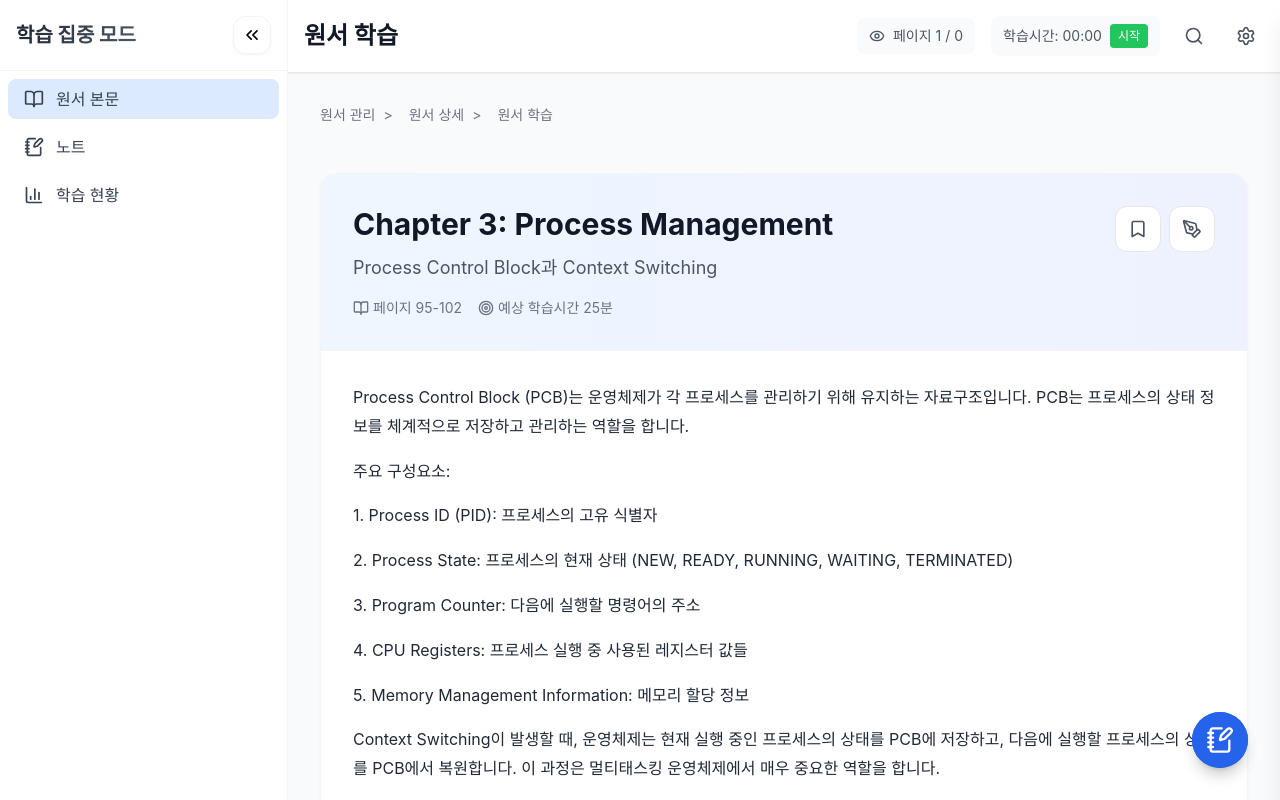
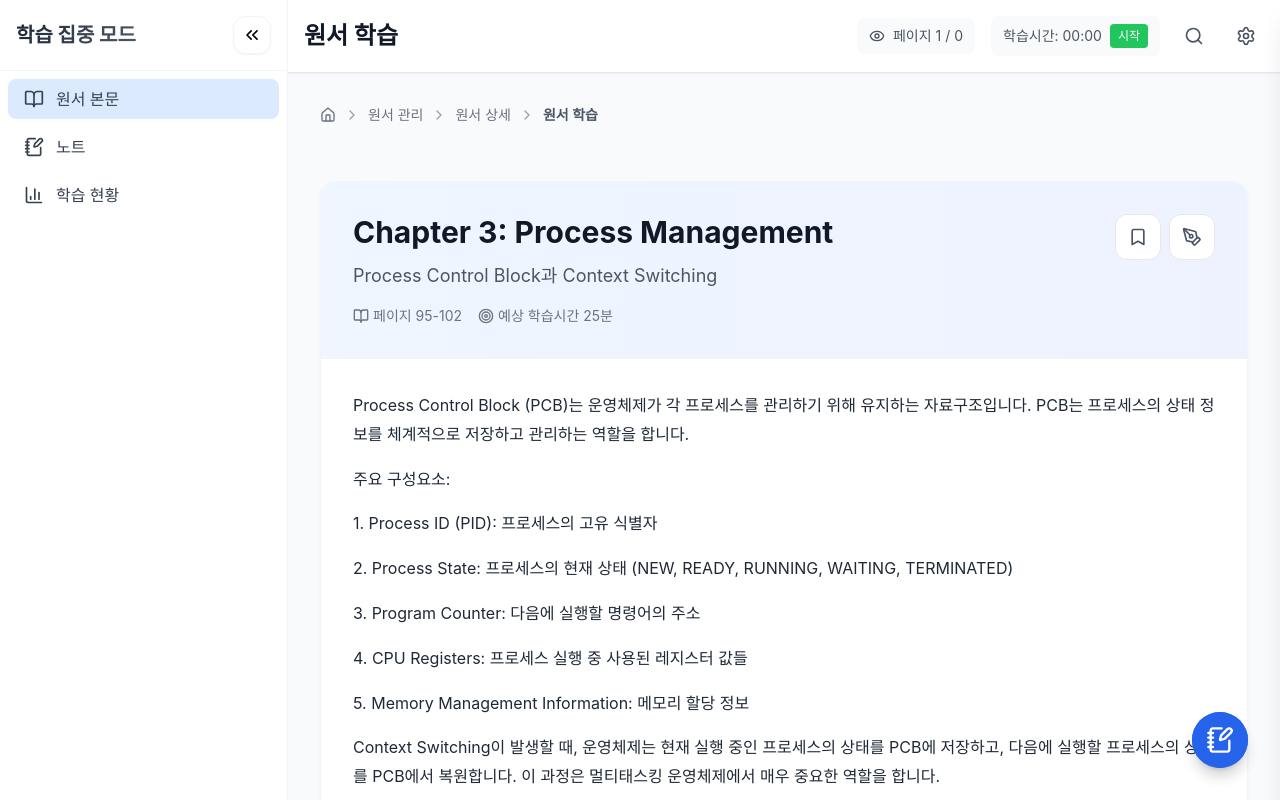
Before and after one commit to Codgm/slacko, a React (Create React App) app: page /textbook/1/study in a window 1280 px wide. Built offline with nearby package versions, Linux system fonts and the light colour scheme.

Commit message:
Refactor -  "랜더링 오류들 수정"

```diff
--- a/src/components/Layout.js
+++ b/src/components/Layout.js
@@ -150,7 +150,7 @@ const Layout = () => {
       {/* 메인 컨텐츠 */}
       <div className="flex-1 flex flex-col min-h-0">
         <div className="flex-1 min-h-0 overflow-y-auto">
-          <Outlet context={{ activeView }} />
+          <Outlet context={{ activeView }} key={location.pathname} />
         </div>
       </div>
     </div>
--- a/src/components/common/Breadcrumb.js
+++ b/src/components/common/Breadcrumb.js
@@ -1,61 +1,84 @@
-import { Link, useLocation, matchPath } from 'react-router-dom';
-
-const pathMap = [
-  { path: '/textbook', label: '원서 관리' },
-  { path: '/textbook/:id', label: '원서 상세' },
-  { path: '/textbook/:id/study', label: '원서 학습' },
-];
-
-function extractIdFromPath(pathname) {
-  const match = pathname.match(/\/textbook\/(\w+)/);
-  return match ? match[1] : null;
-}
-
-function getBreadcrumbs(pathname, bookTitle) {
-  const crumbs = [];
-  for (const map of pathMap) {
-    const match = matchPath({ path: map.path, end: false }, pathname);
-    if (match) {
-      let url = map.path;
-      if (map.path.includes(':id') && match.params.id) {
-        url = map.path.replace(':id', match.params.id);
-      }
-      let label = map.label;
-      // 원서 상세와 원서 학습에 원서 이름 반영
-      if (map.path === '/textbook/:id' && bookTitle) {
-        label = `${bookTitle} 상세`;
-      }
-      if (map.path === '/textbook/:id/study' && bookTitle) {
-        label = `${bookTitle} 학습`;
-      }
-      crumbs.push({ label, to: url });
-    }
-  }
-  return crumbs;
-}
+import React from 'react';
+import { useLocation, useNavigate } from 'react-router-dom';
+import { ChevronRight, Home } from 'lucide-react';
 
 const Breadcrumb = () => {
   const location = useLocation();
-  // 원서 이름은 location.state?.title → localStorage 순서로 시도
-  let bookTitle = location.state?.title;
-  if (!bookTitle) {
-    const id = extractIdFromPath(location.pathname);
-    if (id) {
-      bookTitle = localStorage.getItem(`book-title-${id}`) || '';
+  const navigate = useNavigate();
+  const { textbookTitle } = location.state || {};
+  const pathnames = location.pathname.split('/').filter((x) => x);
+
+  const handleNavigate = (path) => {
+    navigate(path, { state: location.state });
+  };
+
+  const generateCrumbs = () => {
+    const homeCrumb = (
+      <li key="home">
+        <button type="button" onClick={() => handleNavigate('/dashboard')} className="text-gray-500 hover:text-indigo-600 flex items-center">
+          <Home className="h-4 w-4" />
+          <span className="sr-only">Home</span>
+        </button>
+      </li>
+    );
+
+    const crumbs = [homeCrumb];
+
+    if (pathnames[0] === 'textbook') {
+      const textbookManagementPath = '/textbook';
+      const isCurrentPage = pathnames.length === 1;
+
+      crumbs.push(<li key="separator-textbook" className="flex items-center"><ChevronRight className="h-4 w-4 text-gray-400 mx-2" /></li>);
+      crumbs.push(
+        <li key="textbook-management">
+          {isCurrentPage ? (
+            <span className="font-semibold text-gray-600">원서 관리</span>
+          ) : (
+            <button type="button" onClick={() => handleNavigate(textbookManagementPath)} className="text-gray-500 hover:text-indigo-600">
+              원서 관리
+            </button>
+          )}
+        </li>
+      );
     }
-  }
-  const crumbs = getBreadcrumbs(location.pathname, bookTitle);
-  if (crumbs.length === 0) return null;
+
+    if (pathnames.length >= 2 && pathnames[0] === 'textbook' && !isNaN(Number(pathnames[1]))) {
+      const textbookId = pathnames[1];
+      const textbookDetailPath = `/textbook/${textbookId}`;
+      const isCurrentPage = pathnames.length === 2;
+      const detailText = textbookTitle ? `${textbookTitle} 상세` : '원서 상세';
+
+      crumbs.push(<li key="separator-detail" className="flex items-center"><ChevronRight className="h-4 w-4 text-gray-400 mx-2" /></li>);
+      crumbs.push(
+        <li key="textbook-detail">
+          {isCurrentPage ? (
+            <span className="font-semibold text-gray-600">{detailText}</span>
+          ) : (
+            <button type="button" onClick={() => handleNavigate(textbookDetailPath)} className="text-gray-500 hover:text-indigo-600">
+              {detailText}
+            </button>
+          )}
+        </li>
+      );
+    }
+
+    if (pathnames.length === 3 && pathnames[2] === 'study') {
+      crumbs.push(<li key="separator-study" className="flex items-center"><ChevronRight className="h-4 w-4 text-gray-400 mx-2" /></li>);
+      crumbs.push(
+        <li key="textbook-study" className="font-semibold text-gray-600">
+          원서 학습
+        </li>
+      );
+    }
+
+    return crumbs;
+  };
+
   return (
-    <nav className="flex items-center text-sm text-gray-500 space-x-2 mb-4" aria-label="Breadcrumb">
-      {crumbs.map((crumb, idx) => (
-        <span key={crumb.to} className="flex items-center">
-          <Link to={crumb.to} className="hover:underline hover:text-blue-600 transition-colors">
-            {crumb.label}
-          </Link>
-          {idx < crumbs.length - 1 && <span className="mx-2">&gt;</span>}
-        </span>
-      ))}
+    <nav className="mb-6" aria-label="Breadcrumb">
+      <ol className="list-none p-0 flex items-center text-sm">
+        {generateCrumbs()}
+      </ol>
     </nav>
   );
 };
--- a/src/pages/TextbookDetail/index.js
+++ b/src/pages/TextbookDetail/index.js
@@ -1,6 +1,7 @@
 import Breadcrumb from '../../components/common/Breadcrumb';
 import WeeklyProgress from '../../components/common/WeeklyProgress';
 import { useParams, useNavigate } from 'react-router-dom';
+import { Play } from 'lucide-react';
 
 // 원서 상세 페이지
 const TextbookDetailPage = () => {
@@ -8,7 +9,7 @@ const TextbookDetailPage = () => {
   const navigate = useNavigate();
 
   const handleStartStudy = () => {
-    navigate(`/textbook/${id}/study`);
+    navigate(`/textbook/${id}/study`, { state: { textbookTitle: textbook.title } });
   };
 
   const textbook = {
--- a/src/pages/TextbookStudy/index.js
+++ b/src/pages/TextbookStudy/index.js
@@ -1,5 +1,5 @@
 import React, { useState, useEffect } from 'react';
-import { useOutletContext, useParams } from 'react-router-dom';
+import { useOutletContext, useParams, useLocation } from 'react-router-dom';
 import { Search, Settings, NotebookPen, X, MessageSquare, Eye } from 'lucide-react';
 import Breadcrumb from '../../components/common/Breadcrumb';
 import TextbookContentView from '../../components/textbook/TextbookContentView';
@@ -8,7 +8,10 @@ import StudyProgressView from '../../components/textbook/StudyProgressView';
 
 const TextbookStudyPage = () => {
   const { id } = useParams();
-  const { activeView } = useOutletContext();
+  const location = useLocation();
+  const context = useOutletContext();
+  const activeView = context ? context.activeView : 'content';
+  const { textbookTitle } = location.state || {}; // 상세 페이지에서 전달받은 제목
 
   // 원서 객체 상태
   const [book, setBook] = useState(null);
@@ -29,7 +32,6 @@ const TextbookStudyPage = () => {
   const [highlightColor, setHighlightColor] = useState('bg-yellow-200');
   const [isStudying, setIsStudying] = useState(false);
   const [isNotePanelVisible, setIsNotePanelVisible] = useState(false);
-  const [hoveredHighlightId, setHoveredHighlightId] = useState(null);
 
   const textbookContent = `Process Control Block (PCB)는 운영체제가 각 프로세스를 관리하기 위해 유지하는 자료구조입니다. PCB는 프로세스의 상태 정보를 체계적으로 저장하고 관리하는 역할을 합니다.
 
@@ -74,12 +76,12 @@ Context Switching이 발생할 때, 운영체제는 현재 실행 중인 프로
       })) : []);
       setStudyTimer(found.studyTime || 0);
     }
-  }, [id, book]);
+  }, [id]);
 
   // highlights -> allNotes 동기화 (노트 패널/뷰용 데이터)
   useEffect(() => {
     const notesFromHighlights = highlights
-      .filter(h => h.note)
+      .filter(h => h.note && h.note.trim() !== '') // 빈 노트 필터링
       .map(h => ({
         id: h.id,
         title: h.text,
@@ -96,15 +98,15 @@ Context Switching이 발생할 때, 운영체제는 현재 실행 중인 프로
 
   // 주요 데이터 변경 시 localStorage 업데이트
   useEffect(() => {
-    if (!book) return;
+    if (!book || !id) return;
+
     const books = JSON.parse(localStorage.getItem('textbooks') || '[]');
     const idx = books.findIndex(b => String(b.id) === String(id));
     if (idx !== -1) {
-      books[idx] = {
+      const updatedBook = {
         ...books[idx],
         currentPage,
         plan,
-        // highlights를 notes 형식으로 변환하여 저장
         notes: highlights.map(h => ({
           id: h.id,
           title: h.text,
@@ -114,14 +116,15 @@ Context Switching이 발생할 때, 운영체제는 현재 실행 중인 프로
           createdAt: h.createdAt,
           updatedAt: h.updatedAt,
           type: h.type,
-          tags: h.tags
+          tags: h.tags,
         })),
-        studyTime: studyTimer
+        studyTime: studyTimer,
       };
+
+      books[idx] = updatedBook;
       localStorage.setItem('textbooks', JSON.stringify(books));
-      setBook(books[idx]); // 로컬 book 상태도 동기화
     }
-  }, [currentPage, plan, highlights, studyTimer]);
+  }, [currentPage, plan, highlights, studyTimer, id]); // book 제외하여 무한루프 방지
 
   useEffect(() => {
     let interval;
@@ -131,7 +134,7 @@ Context Switching이 발생할 때, 운영체제는 현재 실행 중인 프로
       }, 1000);
     }
     return () => clearInterval(interval);
-  }, [isStudying]);
+  }, [isStudying, book]);
 
   const formatTime = (seconds) => {
     const mins = Math.floor(seconds / 60);
@@ -162,78 +165,73 @@ Context Switching이 발생할 때, 운영체제는 현재 실행 중인 프로
   };
 
   const handleAddNote = () => {
-    setShowQuickActions(false);
     setShowNoteDialog(true);
   };
 
   const handleOpenNotePanel = () => {
+    // 그냥 패널만 열 때는 selectedText가 없을 수 있음
+    // 텍스트 선택 후 '노트 추가' 액션을 통해 열 때는 selectedText가 있음
+    setIsNotePanelVisible(true);
     setShowQuickActions(false);
-    setIsNotePanelVisible(true);
   };
 
-  const handleHighlightMouseEnter = (highlight) => {
-    setHoveredHighlightId(highlight.id);
+  const handleHighlightClick = (highlightId) => {
+    console.log('Clicked on highlight:', highlightId);
+    // 향후 하이라이트 클릭 시 노트 패널의 해당 노트로 스크롤하는 등의 기능 추가 가능
   };
 
-  const handleHighlightMouseLeave = () => {
-    setHoveredHighlightId(null);
-  };
-
-  const handleSaveNote = () => {
-    if (selectedText && noteContent) {
+  const handleSaveNote = () => { // 이건 메모 추가 다이얼로그 저장
+    if (!noteContent.trim()) {
+      alert('메모 내용을 입력해주세요.');
+      return;
+    }
+    if (selectedText) {
       const newHighlight = {
         id: Date.now(),
         text: selectedText,
+        page: currentPage,
+        note: noteContent,
         color: highlightColor,
-        note: noteContent,
-        page: currentPage,
         createdAt: new Date().toISOString(),
         updatedAt: new Date().toISOString(),
         type: 'memo',
         tags: [],
       };
-      setHighlights([...highlights, newHighlight]);
+      setHighlights(prev => [...prev, newHighlight]);
+      setShowNoteDialog(false);
+      setNoteContent('');
+      setSelectedText(''); // 메모 저장 후 선택된 텍스트 초기화
+      setShowQuickActions(false);
     }
-    setShowNoteDialog(false);
-    setSelectedText('');
-    setNoteContent('');
   };
 
   const handleNotePanelSave = (noteData) => {
-    if (!highlights.find(h => h.id === noteData.id)) {
-      const colorMap = {
-        'yellow': 'bg-yellow-200', 'blue': 'bg-blue-200', 'green': 'bg-green-200',
-        'red': 'bg-pink-200', 'purple': 'bg-purple-200', 'gray': 'bg-gray-200'
-      };
-      const newHighlight = {
-        id: noteData.id,
-        text: noteData.title,
-        color: colorMap[noteData.color] || 'bg-yellow-200',
-        note: noteData.content,
-        page: noteData.page,
-        createdAt: noteData.createdAt,
-        updatedAt: noteData.updatedAt,
-        type: noteData.type,
-        tags: noteData.tags
-      };
-      setHighlights([...highlights, newHighlight]);
-    } else {
-      const colorMap = {
-        'yellow': 'bg-yellow-200', 'blue': 'bg-blue-200', 'green': 'bg-green-200',
-        'red': 'bg-pink-200', 'purple': 'bg-purple-200', 'gray': 'bg-gray-200'
-      };
-      setHighlights(highlights.map(h =>
-        h.id === noteData.id
-          ? { ...h, note: noteData.content, color: colorMap[noteData.color] || h.color, type: noteData.type, tags: noteData.tags, updatedAt: noteData.updatedAt }
-          : h
-      ));
-    }
-  };
+    const newHighlight = {
+      id: noteData.id || `highlight-${Date.now()}`,
+      text: noteData.title, // NotePanel의 title이 하이라이트된 텍스트
+      page: noteData.page,
+      note: noteData.content,
+      color: noteData.color,
+      createdAt: noteData.createdAt || new Date().toISOString(),
+      updatedAt: new Date().toISOString(),
+      type: noteData.type,
+      tags: noteData.tags,
+    };
 
-  const handleHighlightClick = (highlight) => {
-    setSelectedText(highlight.text);
-    setNoteContent(highlight.note);
-    setShowNoteDialog(true);
+    setHighlights(prev => {
+        const existingIndex = prev.findIndex(h => h.id === newHighlight.id);
+        if (existingIndex > -1) {
+            const updatedHighlights = [...prev];
+            updatedHighlights[existingIndex] = newHighlight;
+            return updatedHighlights;
+        } else {
+            return [...prev, newHighlight];
+        }
+    });
+
+    // NotePanel에서 저장 후 패널을 닫을지는 정책에 따라 결정
+    // setIsNotePanelVisible(false);
+    setSelectedText(''); // 저장 후 선택된 텍스트 초기화
   };
 
   const toggleStudy = () => setIsStudying(!isStudying);
@@ -261,7 +259,11 @@ Context Switching이 발생할 때, 운영체제는 현재 실행 중인 프로
             selectedText={selectedText}
             shouldOpenEditor={isNotePanelVisible && selectedText && selectedText.length > 0}
             handleNotePanelSave={handleNotePanelSave}
-            onEditorOpened={() => setSelectedText('')}
+            onEditorOpened={() => {
+              // 편집기가 열리고 나면 selectedText를 초기화해서
+              // 다음에 패널을 그냥 열 때 편집기가 또 열리는 것을 방지
+              setSelectedText('');
+            }}
             showQuickActions={showQuickActions}
             selectionPosition={selectionPosition}
             highlightColors={highlightColors}
@@ -286,7 +288,7 @@ Context Switching이 발생할 때, 운영체제는 현재 실행 중인 프로
       <div className="w-full bg-white shadow-sm border-b border-gray-200 sticky top-0 z-10 mb-0">
         <div className="max-w mx-auto px-4 py-4 flex items-center justify-between">
           <div className="flex flex-col min-w-[180px]">
-            <h1 className="text-2xl font-bold text-gray-900">{book ? book.title : "원서 학습"}</h1>
+            <h1 className="text-2xl font-bold text-gray-900">{book ? book.title : textbookTitle || "원서 학습"}</h1>
           </div>
           <div className="flex items-center space-x-4">
             <div className="flex items-center space-x-2 text-sm text-gray-600 bg-gray-50 px-3 py-2 rounded-lg">
```
